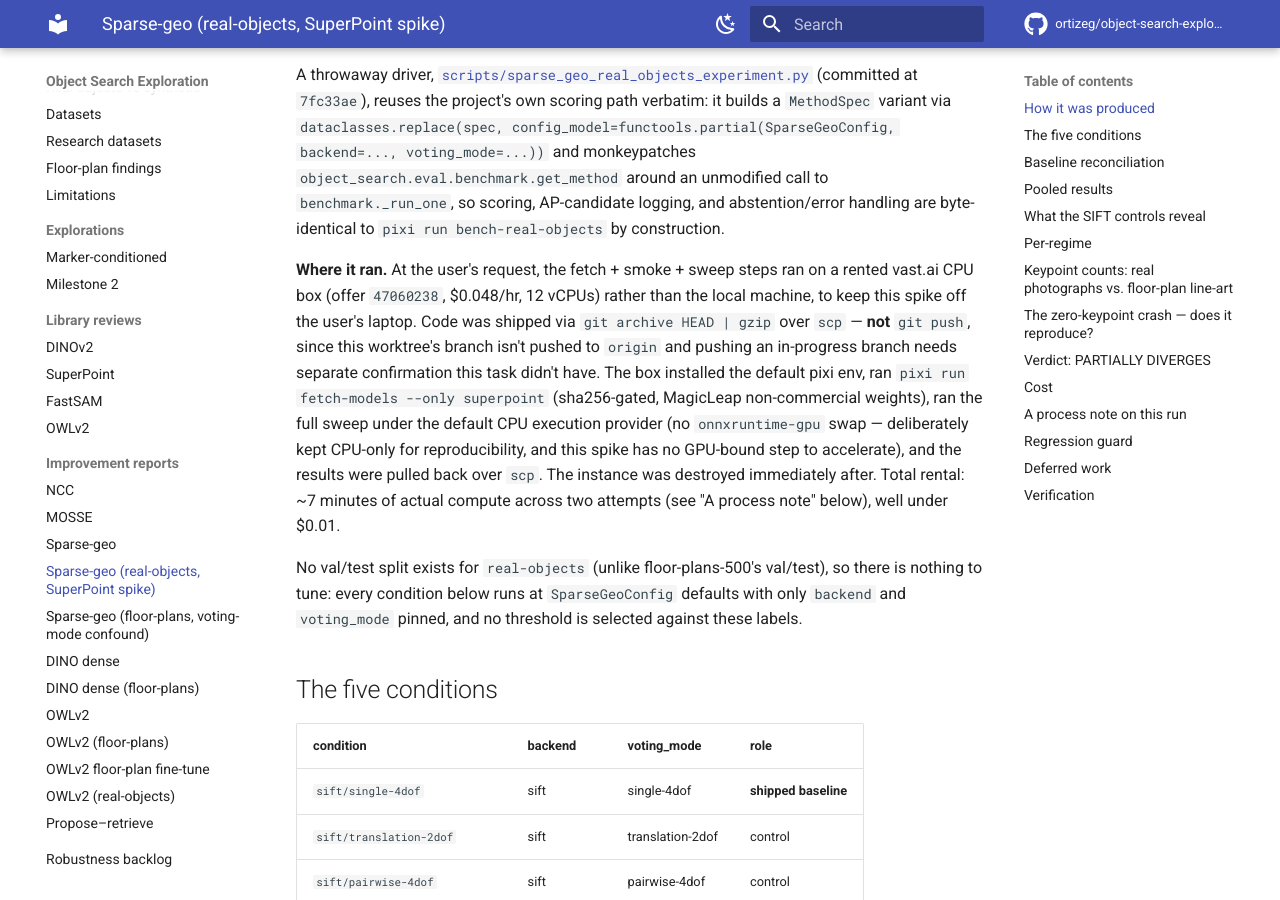
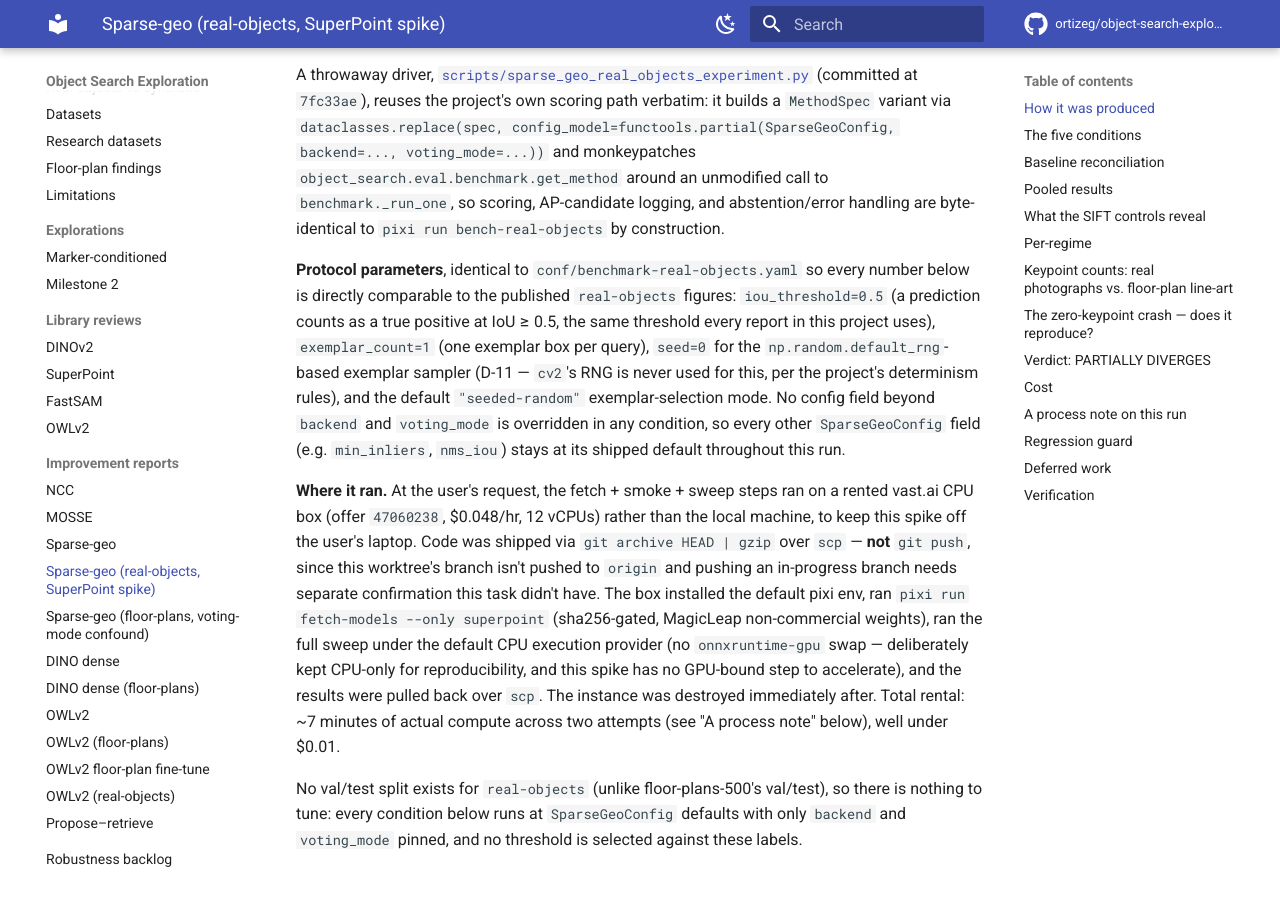
Before and after one commit to ortizeg/object-search-exploration, an MkDocs documentation site: the page built from docs/reports/sparse-geo-real-objects-superpoint-spike.md, in a window 1280 px wide and 900 px high, scrolled down 557 px. Built offline with MkDocs 1.6.1 and Material for MkDocs 9.7.7, drawn with Linux system fonts in a browser that asks for light colours; comment, search, counter and statistics services are not loaded.

Commit message:
docs(sparse-geo): make protocol parameters explicit in both spike reports
Both reports stated the harness and grids but left iou_threshold, seed,
exemplar_count, and exemplar-selection mode implicit (only visible in
the raw runs/summary.json provenance block, not in prose). Adds an
explicit 'Protocol parameters' paragraph to each, matching this
project's reproducibility convention of stating exact numbers rather
than leaving them to be inferred. No numbers changed -- both reports
already ran at these values; this only makes them visible on the page.

Co-Authored-By: Claude Opus 4.8 (1M context) <noreply@anthropic.com>

```diff
--- a/docs/reports/sparse-geo-real-objects-superpoint-spike.md
+++ b/docs/reports/sparse-geo-real-objects-superpoint-spike.md
@@ -21,6 +21,15 @@ variant via `dataclasses.replace(spec, config_model=functools.partial(SparseGeoC
 voting_mode=...))` and monkeypatches `object_search.eval.benchmark.get_method` around an unmodified
 call to `benchmark._run_one`, so scoring, AP-candidate logging, and abstention/error handling are
 byte-identical to `pixi run bench-real-objects` by construction.
+
+**Protocol parameters**, identical to `conf/benchmark-real-objects.yaml` so every number below is
+directly comparable to the published `real-objects` figures: `iou_threshold=0.5` (a prediction
+counts as a true positive at IoU ≥ 0.5, the same threshold every report in this project uses),
+`exemplar_count=1` (one exemplar box per query), `seed=0` for the `np.random.default_rng`-based
+exemplar sampler (D-11 — `cv2`'s RNG is never used for this, per the project's determinism rules),
+and the default `"seeded-random"` exemplar-selection mode. No config field beyond `backend` and
+`voting_mode` is overridden in any condition, so every other `SparseGeoConfig` field (e.g.
+`min_inliers`, `nms_iou`) stays at its shipped default throughout this run.
 
 **Where it ran.** At the user's request, the fetch + smoke + sweep steps ran on a rented vast.ai CPU
 box (offer `47060238`, $0.048/hr, 12 vCPUs) rather than the local machine, to keep this spike off the
```
Also changed, not shown: docs/reports/sparse-geo-floorplans-voting-mode-confound.md (+8 -0 lines).
